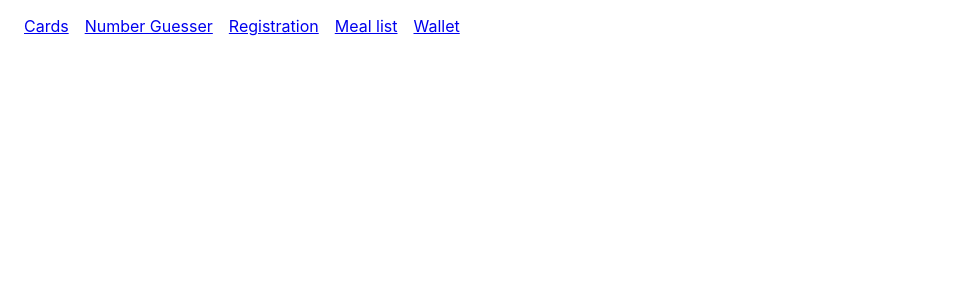
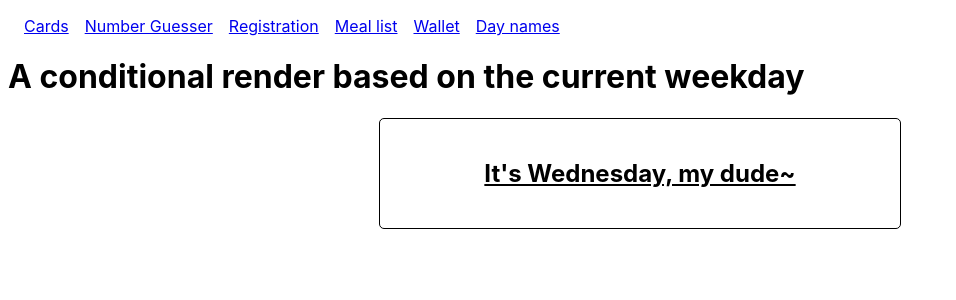
Before and after one commit to students-gi/facebook-react, a React (Create React App) app: page /day in a window 1280 px wide. Shown: the top 300 px of the page, without its empty margins (0-956 px from the left). Built offline with nearby package versions, Linux system fonts and the light colour scheme.

Commit message:
conditional renders

```diff
--- a/src/App.tsx
+++ b/src/App.tsx
@@ -7,6 +7,7 @@ import GuessANumber from "./ui/organisms/GuessANumber";
 import RegistrationForm from "./ui/organisms/RegistrationForm"
 import MealDisplay from "./ui/organisms/MealDisplay"
 import WalletDisplay from "./ui/organisms/WalletDisplay"
+import DayTitles from "./ui/organisms/DayTitles"
 import { Routes, Route, Link } from 'react-router-dom';
 
 function App() {
@@ -18,6 +19,7 @@ function App() {
         <Link to='/register'>Registration</Link>
         <Link to='/meals'>Meal list</Link>
         <Link to='/wallet'>Wallet</Link>
+        <Link to='/day'>Day names</Link>
       </nav>
       <Routes>
         <Route path='card' element={
@@ -50,6 +52,12 @@ function App() {
             <WalletDisplay />
           </>
         } />
+        <Route path='day' element={
+          <>
+            <Heading1 title="A conditional render based on the current weekday" />
+            <DayTitles />
+          </>
+        } />
       </Routes>
     </div>
   );
--- a/src/ui/molecules/Card/index.tsx
+++ b/src/ui/molecules/Card/index.tsx
@@ -6,15 +6,16 @@ type CardProps = {
   title: string,
   subtitle?: string,
   paragraph?: string
+  className?: string
 }
 
-function Card({ title, subtitle, paragraph }: CardProps) {
+function Card({ title, subtitle, paragraph, className }: CardProps) {
   return (
-    <div className={styles.card}>
+    <div className={`${styles.card} ${className}`}>
       <h2>{title}</h2>
-      <h3>{subtitle}</h3>
+      {subtitle ? <h3>{subtitle}</h3> : null}
 
-      <p>{paragraph}</p>
+      {paragraph ? <p>{paragraph}</p> : null}
     </div>
   );
 }
--- /dev/null
+++ b/src/ui/organisms/DayTitles/index.tsx
@@ -0,0 +1,41 @@
+import React from 'react';
+/*=====   Style imports   =====*/
+import styles from './style.module.css';
+/*===== Component imports =====*/
+import Card from "../../molecules/Card";
+
+function DayTitles() {
+  // Getting the required day and time properties
+  const time = new Date();
+  const dayName = time.toLocaleString("en-gb", { weekday: 'long' });
+  const isMorning = (time.getHours() >= 5 && time.getHours() < 12);
+
+  let dayMessage;
+  switch (dayName.toLowerCase()) {
+    case 'wednesday':
+      dayMessage = `It's ${dayName}, my dude~`
+      break;
+    case 'friday':
+      dayMessage = `Survive this ${dayName}, and you'll be able to relax tomorow`
+      break;
+    case 'saturday':
+    case 'sunday':
+      dayMessage = `Enjoy this ${dayName} of yours`
+      break;
+
+    default:
+      dayMessage = `Happy ${dayName}`
+      break;
+  }
+
+  return (
+    <Card
+      className={styles.DayTitles}
+      title={dayMessage}
+      // Check the Card .tsx to see the conditional render "closer to metal"
+      paragraph={isMorning ? 'Did ya take your pick-me-up yet?' : undefined}
+    />
+  );
+}
+
+export default DayTitles;
--- /dev/null
+++ b/src/ui/organisms/DayTitles/style.module.css
@@ -0,0 +1,12 @@
+.DayTitles {
+  display: flex;
+  flex-direction: column;
+  gap: 1em;
+  margin: 1em auto;
+  max-width: 30rem;
+}
+.DayTitles >h2{
+  text-align: center;
+
+  text-decoration: underline;
+}
```
